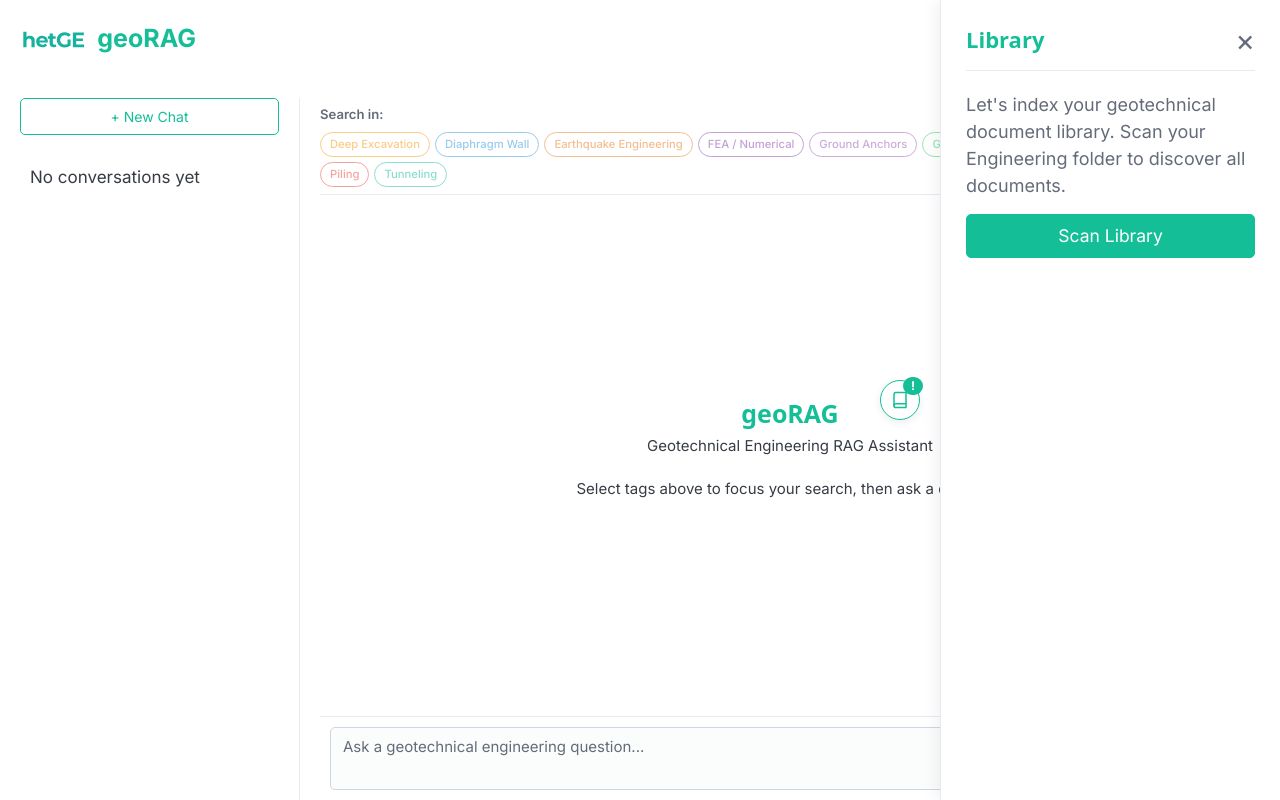
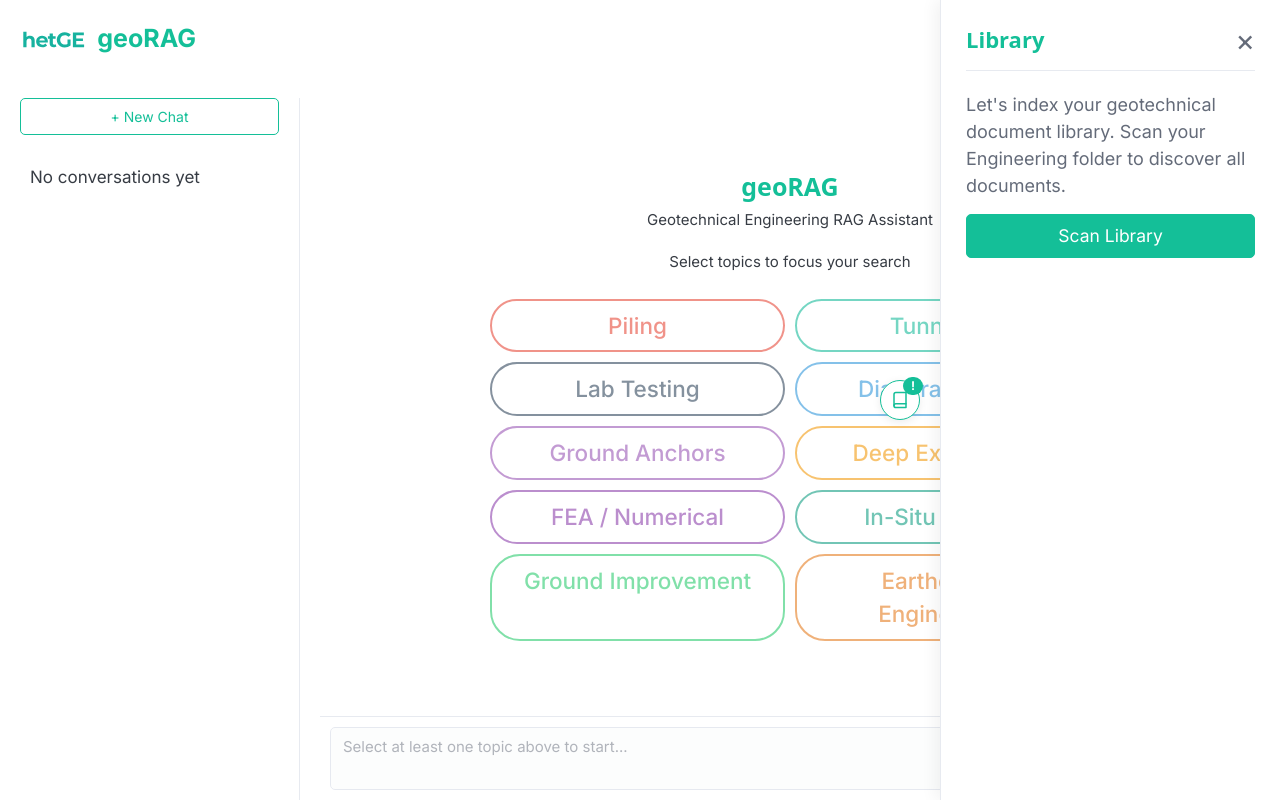
Before and after one commit to hetGE/georag, a FastAPI app: page / in a window 1280 px wide. Run offline with FastAPI, Linux system fonts and the light colour scheme; data comes from the database, SQL or seed files in the repository; data that the repository does not hold is empty.

Commit message:
Redesign empty chat with prominent tag grid welcome screen
Tags are now displayed as large selectable pills in a centered grid on the
welcome screen, replacing the small top-row badges. Input is disabled until
at least one topic is selected. The tag-selector row reappears once a
conversation is active.

Co-Authored-By: Claude Opus 4.6 <noreply@anthropic.com>

```diff
--- a/frontend/static/css/app.css
+++ b/frontend/static/css/app.css
@@ -65,15 +65,16 @@ main.container-fluid:has(.chat-layout) {
 
 /* Nav pills for Chat / Documents */
 nav ul:last-child {
-    gap: 0.5rem;
+    gap: 0;
 }
 
 nav ul:last-child li {
-    padding: 0;
+    padding: 0.5rem 0.25rem;
 }
 
-nav ul:last-child a {
+nav ul:last-child li a {
     display: inline-block;
+    margin: 0;
     padding: 0.3rem 1rem;
     border-radius: 2rem;
     border: 1.5px solid var(--brand-color);
@@ -84,19 +85,19 @@ nav ul:last-child a {
     transition: background 0.15s, color 0.15s;
 }
 
-nav ul:last-child a:hover {
+nav ul:last-child li a:hover {
     background: rgba(20, 191, 152, 0.1);
     text-decoration: none;
 }
 
-nav ul:last-child a.active {
+nav ul:last-child li a.active {
     background: var(--brand-color);
     color: #fff;
     font-weight: 600;
     text-decoration: none;
 }
 
-nav ul:last-child a.active:hover {
+nav ul:last-child li a.active:hover {
     background: var(--pico-primary-hover);
 }
 
@@ -249,6 +250,37 @@ nav ul:last-child a.active:hover {
     color: var(--brand-color);
     margin-bottom: 0.375rem;
     font-size: 1.25rem;
+}
+
+/* Welcome Tag Grid */
+.welcome-tags {
+    display: grid;
+    grid-template-columns: repeat(auto-fill, minmax(210px, 1fr));
+    gap: 0.5rem;
+    max-width: 600px;
+    margin: 1.25rem auto 0;
+}
+
+.welcome-tag {
+    padding: 0.4rem 1.5rem;
+    border-radius: 1.5rem;
+    font-size: 1.125rem;
+    font-weight: 500;
+    cursor: pointer;
+    border: 2px solid;
+    text-align: center;
+    transition: opacity 0.15s, background 0.15s, color 0.15s;
+    user-select: none;
+    opacity: 0.6;
+}
+
+.welcome-tag.selected {
+    opacity: 1;
+    color: #fff;
+}
+
+.welcome-tag:hover {
+    opacity: 0.85;
 }
 
 .message {
--- a/frontend/static/js/chat.js
+++ b/frontend/static/js/chat.js
@@ -4,6 +4,7 @@ let currentConversationId = null;
 let selectedTags = new Set();
 let allTags = [];
 let isStreaming = false;
+let isWelcomeState = true;
 
 document.addEventListener('DOMContentLoaded', async () => {
     await loadTags();
@@ -12,12 +13,11 @@ document.addEventListener('DOMContentLoaded', async () => {
     document.getElementById('chat-form').addEventListener('submit', handleSubmit);
     document.getElementById('new-chat-btn').addEventListener('click', newChat);
 
-    // Disable send button when input is empty
+    // Input validation — respects welcome state
     const chatInput = document.getElementById('chat-input');
     const sendBtn = document.getElementById('send-btn');
-    sendBtn.disabled = true;
     chatInput.addEventListener('input', () => {
-        sendBtn.disabled = !chatInput.value.trim();
+        updateInputState();
     });
 
     // Enter to send, Shift+Enter for newline
@@ -27,7 +27,124 @@ document.addEventListener('DOMContentLoaded', async () => {
             handleSubmit(e);
         }
     });
+
+    // Initial welcome state
+    enterWelcomeState();
 });
+
+// ─── Welcome State Management ───
+
+function enterWelcomeState() {
+    isWelcomeState = true;
+
+    // Hide the small tag-selector row
+    document.getElementById('tag-selector').style.display = 'none';
+
+    // Clear selected tags
+    selectedTags.clear();
+    syncSmallBadges();
+
+    // Render welcome tags
+    renderWelcomeTags();
+
+    // Disable input
+    updateInputState();
+}
+
+function exitWelcomeState() {
+    isWelcomeState = false;
+
+    // Show the small tag-selector row
+    document.getElementById('tag-selector').style.display = '';
+
+    // Enable input
+    updateInputState();
+}
+
+function renderWelcomeTags() {
+    const container = document.getElementById('welcome-tags');
+    if (!container) return;
+    container.innerHTML = '';
+
+    // If no tags configured, skip enforcement
+    if (!allTags.length) {
+        exitWelcomeState();
+        return;
+    }
+
+    const sorted = [...allTags].sort((a, b) => a.display_name.length - b.display_name.length);
+    sorted.forEach(tag => {
+        const pill = document.createElement('span');
+        pill.className = 'welcome-tag';
+        pill.textContent = tag.display_name;
+        pill.style.borderColor = tag.color;
+        pill.style.color = tag.color;
+        pill.style.backgroundColor = 'transparent';
+        pill.dataset.tagName = tag.name;
+
+        pill.addEventListener('click', () => {
+            toggleWelcomeTag(tag, pill);
+        });
+
+        container.appendChild(pill);
+    });
+}
+
+function toggleWelcomeTag(tag, pill) {
+    if (selectedTags.has(tag.name)) {
+        selectedTags.delete(tag.name);
+        pill.classList.remove('selected');
+        pill.style.color = tag.color;
+        pill.style.backgroundColor = 'transparent';
+    } else {
+        selectedTags.add(tag.name);
+        pill.classList.add('selected');
+        pill.style.color = '#fff';
+        pill.style.backgroundColor = tag.color;
+    }
+
+    // Sync with small badges
+    syncSmallBadges();
+
+    // Update input enabled/disabled
+    updateInputState();
+}
+
+function syncSmallBadges() {
+    document.querySelectorAll('#tag-badges .tag-badge').forEach(badge => {
+        const tag = allTags.find(t => t.name === badge.dataset.tagName);
+        if (!tag) return;
+        if (selectedTags.has(tag.name)) {
+            badge.classList.add('selected');
+            badge.style.color = '#fff';
+            badge.style.backgroundColor = tag.color;
+        } else {
+            badge.classList.remove('selected');
+            badge.style.color = tag.color;
+            badge.style.backgroundColor = 'transparent';
+        }
+    });
+}
+
+function updateInputState() {
+    const chatInput = document.getElementById('chat-input');
+    const sendBtn = document.getElementById('send-btn');
+    const hasText = chatInput.value.trim().length > 0;
+
+    if (isWelcomeState && allTags.length > 0 && selectedTags.size === 0) {
+        // Disabled: no tags selected in welcome state
+        chatInput.disabled = true;
+        sendBtn.disabled = true;
+        chatInput.placeholder = 'Select at least one topic above to start...';
+    } else {
+        // Enabled
+        chatInput.disabled = false;
+        chatInput.placeholder = 'Ask a geotechnical engineering question...';
+        sendBtn.disabled = !hasText;
+    }
+}
+
+// ─── Tags ───
 
 async function loadTags() {
     allTags = await apiGet('/api/tags');
@@ -53,6 +170,8 @@ function toggleTag(tag, badge) {
         badge.style.backgroundColor = tag.color;
     }
 }
+
+// ─── Conversations ───
 
 async function loadConversations() {
     const conversations = await apiGet('/api/conversations');
@@ -89,20 +208,12 @@ async function loadConversation(convId) {
     const messagesEl = document.getElementById('chat-messages');
     messagesEl.innerHTML = '';
 
+    // Exit welcome state
+    exitWelcomeState();
+
     // Restore selected tags
     selectedTags = new Set(data.selected_tags || []);
-    document.querySelectorAll('.tag-badge').forEach(badge => {
-        const tag = allTags.find(t => t.name === badge.dataset.tagName);
-        if (tag && selectedTags.has(tag.name)) {
-            badge.classList.add('selected');
-            badge.style.color = '#fff';
-            badge.style.backgroundColor = tag.color;
-        } else if (tag) {
-            badge.classList.remove('selected');
-            badge.style.color = tag.color;
-            badge.style.backgroundColor = 'transparent';
-        }
-    });
+    syncSmallBadges();
 
     data.messages.forEach(msg => {
         appendMessage(msg.role, msg.content, msg.sources);
@@ -123,14 +234,21 @@ async function deleteConversation(convId) {
 function newChat() {
     currentConversationId = null;
     document.getElementById('chat-messages').innerHTML = `
-        <div class="chat-welcome">
+        <div class="chat-welcome" id="chat-welcome">
             <h2>geoRAG</h2>
             <p>Geotechnical Engineering RAG Assistant</p>
-            <p class="secondary">Select tags above to focus your search, then ask a question.</p>
+            <p class="secondary">Select topics to focus your search</p>
+            <div id="welcome-tags" class="welcome-tags"></div>
         </div>
     `;
+
+    // Re-enter welcome state
+    enterWelcomeState();
+
     loadConversations();
 }
+
+// ─── Chat ───
 
 async function handleSubmit(e) {
     e.preventDefault();
@@ -138,9 +256,15 @@ async function handleSubmit(e) {
     const message = input.value.trim();
     if (!message || isStreaming) return;
 
-    // Clear welcome message
+    // Block submit if welcome state and no tags selected
+    if (isWelcomeState && allTags.length > 0 && selectedTags.size === 0) return;
+
+    // Clear welcome message and exit welcome state
     const welcome = document.querySelector('.chat-welcome');
     if (welcome) welcome.remove();
+    if (isWelcomeState) {
+        exitWelcomeState();
+    }
 
     // Show user message
     appendMessage('user', message);
@@ -214,7 +338,7 @@ async function handleSubmit(e) {
     }
 
     isStreaming = false;
-    document.getElementById('send-btn').disabled = !document.getElementById('chat-input').value.trim();
+    updateInputState();
     await loadConversations();
     scrollToBottom();
 }
--- a/frontend/templates/index.html
+++ b/frontend/templates/index.html
@@ -23,10 +23,13 @@
 
         <!-- Messages -->
         <div class="chat-messages" id="chat-messages">
-            <div class="chat-welcome">
+            <div class="chat-welcome" id="chat-welcome">
                 <h2>geoRAG</h2>
                 <p>Geotechnical Engineering RAG Assistant</p>
-                <p class="secondary">Select tags above to focus your search, then ask a question.</p>
+                <p class="secondary">Select topics to focus your search</p>
+                <div id="welcome-tags" class="welcome-tags">
+                    <!-- Populated by JS -->
+                </div>
             </div>
         </div>
 
```
